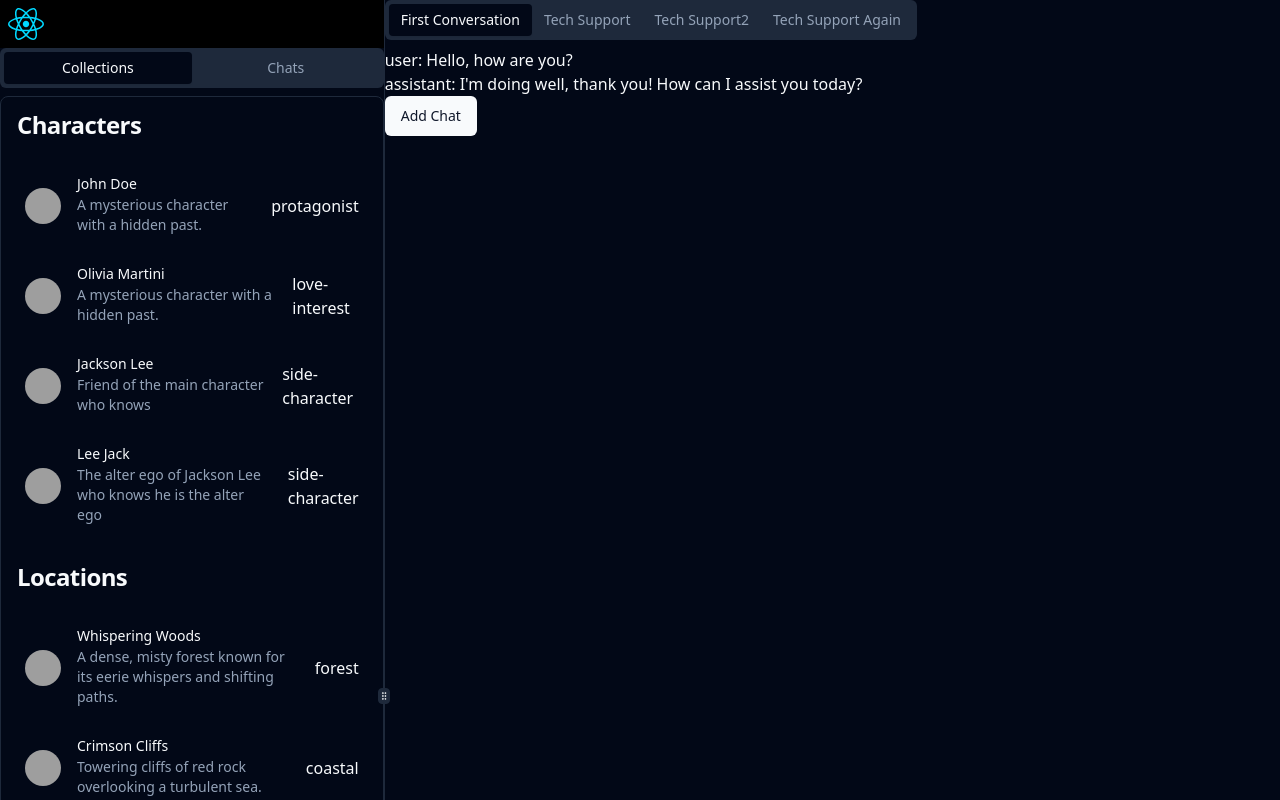
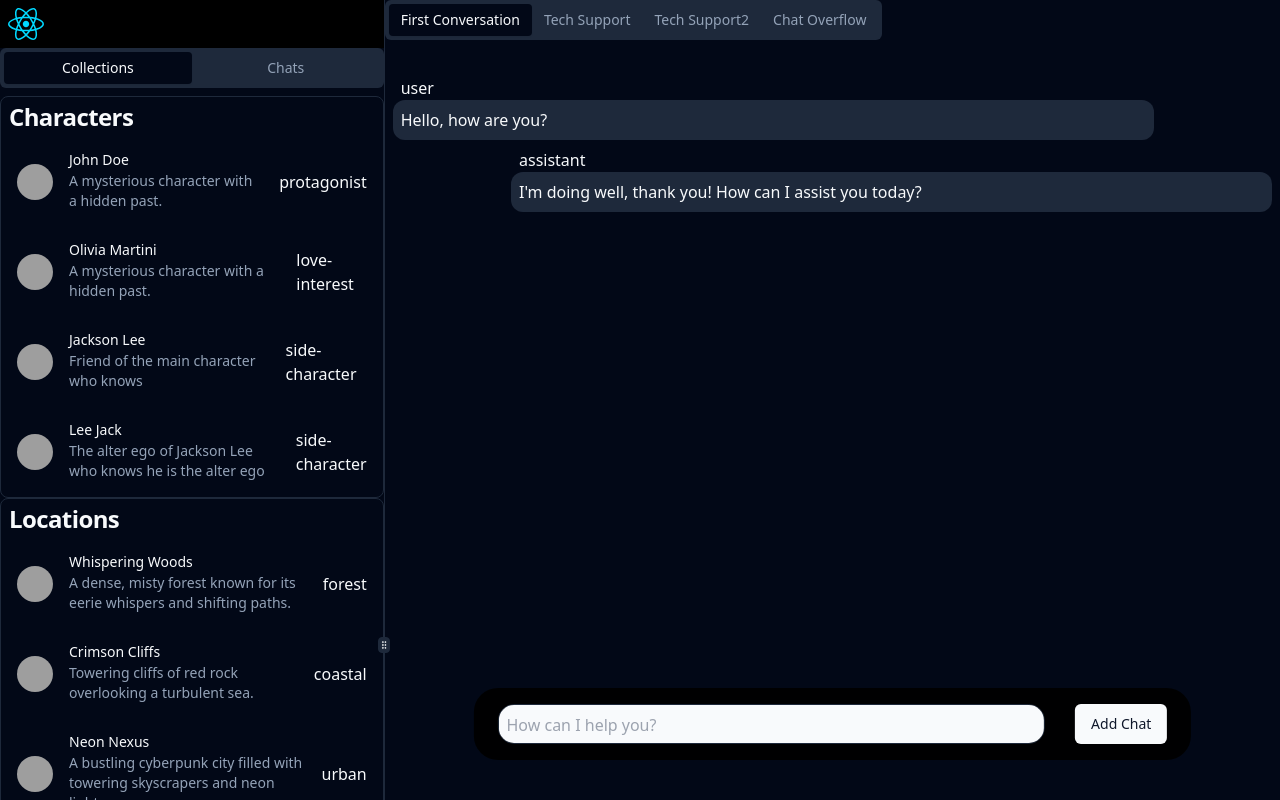
Before and after one commit to Faylfire/fragment-enhanced-ai-assistant, a React (Vite) app: page / in a window 1280 px wide. Shown: the top 800 px of the page. Built offline with nearby package versions, Linux system fonts and the light colour scheme; grey boxes are pictures that could not be loaded.

Commit message:
Added Expanding Textarea for Input
- Added ExpandingTextarea.tsx component for self resizing input area
- Positioned to be centered at the bottom of Chatarea section of the app

```diff
--- a/src/components/ChatArea/ChatArea.tsx
+++ b/src/components/ChatArea/ChatArea.tsx
@@ -1,10 +1,12 @@
-import React from 'react';
+import {React, useState} from 'react';
 //import { useTopicContext } from '../../contexts/TopicContext';
 //import ChatInput from './ChatInput';
 //import ChatMessages from './ChatMessages';
 import ChatTabs from './ChatTabs';
 import { Button } from "@/components/ui/button"
 import { ChatList, ChatEntry} from "@/types/types";
+import { Input } from "@/components/ui/input"
+import { ExpandingTextarea } from "@/components/Custom/ExpandingTextarea"
 
 
 
@@ -38,12 +40,42 @@ const chatList: ChatList = [
   },
   {
     id: '4',
-    chatTitle: 'Tech Support Again',
+    chatTitle: 'Chat Overflow',
     chatContent: [
       { role: 'system', content: 'You are a tech support assistant.' },
       { role: 'user', content: "My computer won't turn on." },
       { role: 'assistant', content: "Let's try some troubleshooting steps. First, make sure to restart" },
       { role: 'user', content: "My computer won't turn on." },
+      { role: 'assistant', content: "Each of these locations maintains the structure of the Entry interface while providing unique settings that can enrich your story or game world. You can add these to your existing locationList using the spread operator as shown in the comment at the end of the code snippet." },
+      { role: 'user', content: "My computer won't turn on." },
+      { role: 'assistant', content: "Let's try some troubleshooting steps. First, make sure to restart2" },
+      { role: 'user', content: "My computer won't turn on." },
+      { role: 'assistant', content: "Let's try some troubleshooting steps. First, make sure to restart Let's break down the Tailwind classes and explain the layout: The outermost div uses: flex flex-col: Creates a flexible column layout h-screen: Makes the div take up the full height of the viewport The first inner div (containing ChatTabs and chat bubbles) uses: flex-1: Allows this div to grow and take up all available spaceoverflow-y-auto: Adds a vertical scrollbar if the content overflows" },
+       { role: 'user', content: "My computer won't turn on." },
+      { role: 'assistant', content: "Let's try some troubleshooting steps. First, make sure to restart1" },
+      { role: 'user', content: "My computer won't turn on." },
+      { role: 'assistant', content: "Let's try some troubleshooting steps. First, make sure to restart2" },
+      { role: 'user', content: "My computer won't turn on." },
+      { role: 'assistant', content: "This approach allows you to dynamically position your 80%-width div to the left or right of the screen based on the flag prop. The outer w-full div ensures that the inner div has the full screen width as its reference for the 80% calculation." },
+      { role: 'user', content: "My computer won't turn on." },
+      { role: 'assistant', content: "Let's try some troubleshooting steps. First, make sure to restart1" },
+      { role: 'user', content: "My computer won't turn on." },
+      { role: 'assistant', content: "Let's try some troubleshooting steps. First, make sure to restart2" },
+      { role: 'user', content: "My computer won't turn on." },
+      { role: 'assistant', content: "Let's try some troubleshooting steps. First, make sure to restart Let's break down the Tailwind classes and explain the layout: The outermost div uses: flex flex-col: Creates a flexible column layout h-screen: Makes the div take up the full height of the viewport The first inner div (containing ChatTabs and chat bubbles) uses: flex-1: Allows this div to grow and take up all available spaceoverflow-y-auto: Adds a vertical scrollbar if the content overflows" },
+       { role: 'user', content: "My computer won't turn on. I've tried everything." },
+      { role: 'assistant', content: "Let's try some troubleshooting steps. First, make sure to restart1" },
+      { role: 'user', content: "My computer won't turn on." },
+      { role: 'assistant', content: "Let's try some troubleshooting steps. First, make sure to restart2" },
+            { role: 'user', content: "My computer won't turn on." },
+      { role: 'assistant', content: "Each of these locations maintains the structure of the Entry interface while providing unique settings that can enrich your story or game world. You can add these to your existing locationList using the spread operator as shown in the comment at the end of the code snippet." },
+      { role: 'user', content: "My computer won't turn on." },
+      { role: 'assistant', content: "Let's try some troubleshooting steps. First, make sure to restart1" },
+      { role: 'user', content: "My computer won't turn on." },
+      { role: 'assistant', content: "Let's try some troubleshooting steps. First, make sure to restart2" },
+      { role: 'user', content: "My computer won't turn on." },
+      { role: 'assistant', content: "Let's try some troubleshooting steps. First, make sure to restart Let's break down the Tailwind classes and explain the layout: The outermost div uses: flex flex-col: Creates a flexible column layout h-screen: Makes the div take up the full height of the viewport The first inner div (containing ChatTabs and chat bubbles) uses: flex-1: Allows this div to grow and take up all available spaceoverflow-y-auto: Adds a vertical scrollbar if the content overflows" },
+       { role: 'user', content: "My computer won't turn on." },
       { role: 'assistant', content: "Let's try some troubleshooting steps. First, make sure to restart1" },
       { role: 'user', content: "My computer won't turn on." },
       { role: 'assistant', content: "Let's try some troubleshooting steps. First, make sure to restart2" },
@@ -69,18 +101,28 @@ const newChat: ChatEntry =   {
 
 
 function ChatArea() {
+   const [inputText, setInputText] = useState<string>('');
+
+   const handleInputChange = (value: string) => {
+    setInputText(value);
+  };
 
   return (
-    <div className="chat-area">
-        <ChatTabs chatList={chatList} />
-        <Button onClick={()=>console.log(chatList)} >Add Chat</Button>
-
+    <div className="chat-area relative h-screen">
+        <div className="h-full overflow-y-auto">
+          <ChatTabs chatList={chatList} />
+        </div>
+        <div className="absolute bottom-10 w-[80%] bg-black/95 text-background rounded-3xl p-4 flex justify-around gap-4 left-1/2 -translate-x-1/2">
+          <ExpandingTextarea className="rounded-2xl w-[80%]" value={inputText} onChange={handleInputChange} placeholder="How can I help you?" />
+          <Button type="submit" onClick={()=>console.log({inputText})} >Add Chat</Button>
+        </div>
 
     </div>
   );
 }
 
 export default ChatArea;
+
 /*
 <Button onClick={()=>console.log(chatList)} >Add Chat</Button>
                 <Button onClick={()=>{
--- a/src/components/ChatArea/ChatTabs.tsx
+++ b/src/components/ChatArea/ChatTabs.tsx
@@ -15,9 +15,14 @@ function ChatTabs({chatList, ...props}: {chatList:ChatList}) {
             })}
         </TabsList>
         {chatList.map((chat:ChatEntry)=>{
-            return (<TabsContent key={`chatContent-${chat.id}`} value={chat.id}>
+            return (<TabsContent className="pb-[150px] pt-[20px]" key={`chatContent-${chat.id}`} value={chat.id}>
                 {chat.chatContent.map((line:ChatMessage, index:number)=>{
-                    return <p key={`${chat.id}-${index}`}>{`${line.role}: ${line.content}`}</p>
+                    return (
+                      <div className={`m-2 max-w-[85%] ${line.role!=='user'?'ml-auto':'mr-auto'}`} key={`${chat.id}-${index}`}>
+                        <p className='px-2'>{`${line.role}`}</p>
+                        <p className='p-2 rounded-xl bg-muted'>{`${line.content}`}</p>
+                      </div>
+                    )
                 })}
                 </TabsContent>)
         })}
--- /dev/null
+++ b/src/components/Custom/ExpandingTextarea.tsx
@@ -0,0 +1,64 @@
+import React, { useState, useRef, useEffect } from 'react';
+//import { Input } from "@/components/ui/input";
+import { cn } from "@/lib/utils"
+
+interface ExpandingTextareaProps {
+  placeholder?: string;
+  className?: string;
+  value: string;
+  onChange: (value: string) => void;
+  minRows?: number;
+  maxRows?: number;
+}
+
+export const ExpandingTextarea: React.FC<ExpandingTextareaProps> = ({
+  placeholder,
+  value,
+  className,
+  onChange,
+  minRows = 1,
+  maxRows = 10
+}) => {
+  const [rows, setRows] = useState(minRows);
+  const textareaRef = useRef<HTMLTextAreaElement>(null);
+
+  useEffect(() => {
+    adjustTextareaHeight();
+  }, [value]);
+
+    const adjustTextareaHeight = () => {
+    const textarea = textareaRef.current;
+    if (textarea) {
+      // Reset height to auto to get the correct scrollHeight
+      textarea.style.height = `${minRows * 24 + 16}px`;
+      console.log("Adjusting textarea height")
+      // Calculate the new height
+      const lineHeight = parseInt(getComputedStyle(textarea).lineHeight);
+      const paddingTop = parseInt(getComputedStyle(textarea).paddingTop);
+      const paddingBottom = parseInt(getComputedStyle(textarea).paddingBottom);
+      const newHeight = textarea.scrollHeight - paddingTop - paddingBottom;
+
+      // Calculate new rows
+      const newRows = Math.max(minRows, Math.min(Math.floor(newHeight / lineHeight), maxRows));
+
+      // Set the new height and rows
+      textarea.style.height = `${newRows * lineHeight + paddingTop + paddingBottom}px`;
+      setRows(newRows);
+    }
+  };
+
+  const handleChange = (e: React.ChangeEvent<HTMLTextAreaElement>) => {
+    onChange(e.target.value);
+  };
+
+  return (
+    <textarea
+      ref={textareaRef}
+      placeholder={placeholder}
+      value={value}
+      onChange={handleChange}
+      rows={rows}
+      className={cn("resize-none overflow-y p-2 border rounded text-background bg-foreground", className)}
+    />
+  );
+}
--- a/src/components/LeftPanel/CollectionCard.tsx
+++ b/src/components/LeftPanel/CollectionCard.tsx
@@ -153,18 +153,17 @@ const locationList: Entry[] = [{
 
 export default function CollectionCard(){
 
-
-
     return(
+      <>
          <Card >
-            <CardHeader className="p-4">
+            <CardHeader className="p-2">
               <CardTitle>Characters</CardTitle>
             </CardHeader>
-            <CardContent className="grid gap-4 p-4">
+            <CardContent className="grid gap-4 p-2">
 
-              {characterList.map((character:Entry)=>{
+              {characterList.map((character:Entry, index:number)=>{
                 return (
-                  <div className="flex items-center gap-4 hover:bg-highlight p-2 rounded-lg">
+                  <div key={`${character.collectionType}-${index}`}className="flex items-center gap-4 hover:bg-highlight p-2 rounded-lg">
                     <Avatar className="hidden h-9 w-9 sm:flex">
                       <AvatarImage src="/avatars/01.png" alt="Avatar" />
                       <AvatarFallback>{character.aliases[0]}</AvatarFallback>
@@ -182,14 +181,16 @@ export default function CollectionCard(){
                 )
               })}
             </CardContent>
-            <CardHeader className="p-4">
+            </Card>
+            <Card>
+            <CardHeader className="p-2">
               <CardTitle>Locations</CardTitle>
             </CardHeader>
-            <CardContent className="grid gap-4 p-4">
+            <CardContent className="grid gap-4 p-2">
 
-              {locationList.map((character:Entry)=>{
+              {locationList.map((character:Entry, index:number)=>{
                 return (
-                  <div className="flex items-center gap-4 hover:bg-highlight p-2 rounded-lg">
+                  <div key={`${character.collectionType}-${index}`} className="flex items-center gap-4 hover:bg-highlight p-2 rounded-lg">
                     <Avatar className="hidden h-9 w-9 sm:flex">
                       <AvatarImage src="/avatars/01.png" alt="Avatar" />
                       <AvatarFallback>{character.aliases[0]}</AvatarFallback>
@@ -208,5 +209,6 @@ export default function CollectionCard(){
               })}
             </CardContent>
           </Card>
+        </>
     )
 }
```
